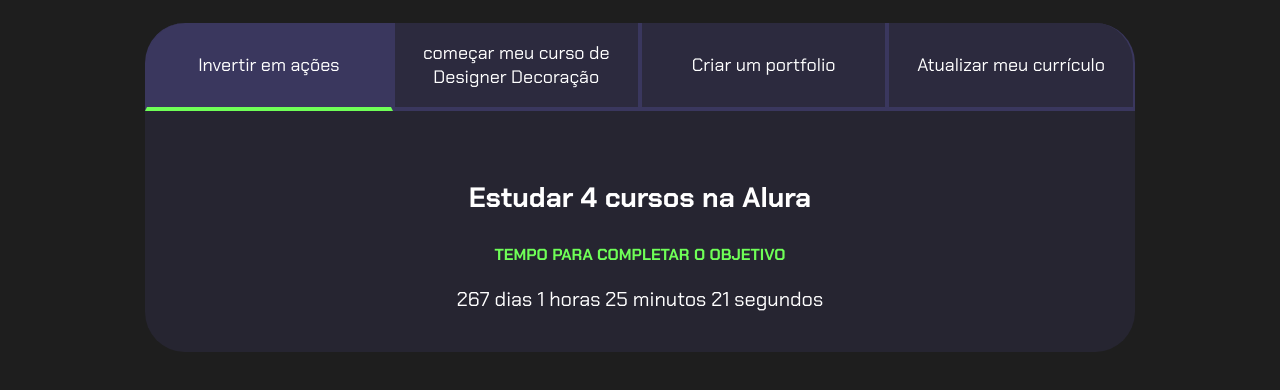
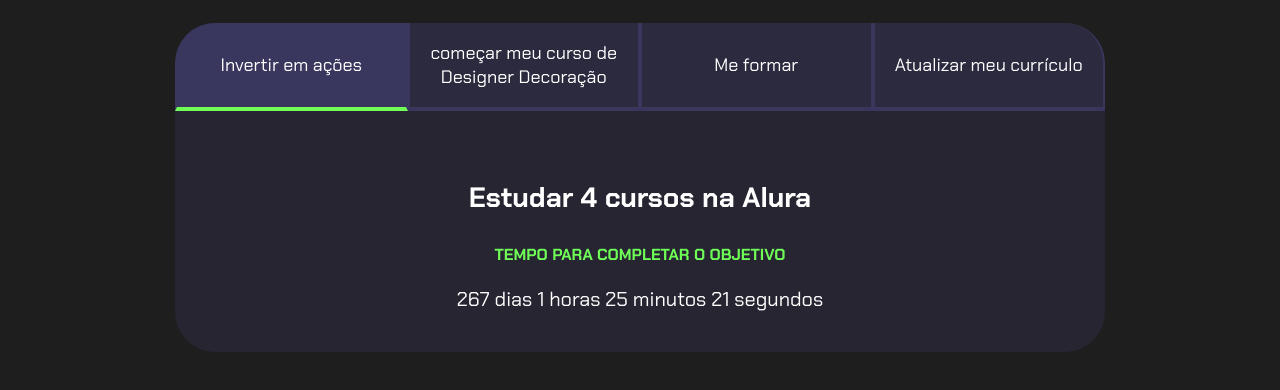
Before and after one commit to marianagabriela12/projeto1, a plain HTML site: page index.html in a window 1280 px wide. Shown: the part 80-470 px from the top of the page. Drawn offline with Linux system fonts and the light colour scheme.

Commit message:
sfhehwurfbur

```diff
--- a/index.html
+++ b/index.html
@@ -13,7 +13,7 @@
         <div class="botoes">
             <button class="botao ativo">Invertir em ações</button>
             <button class="botao">começar meu curso de Designer Decoração</button>
-            <button class="botao">Criar um portfolio</button>
+            <button class="botao">Me formar</button>
             <button class="botao">Atualizar meu currículo</button>
         </div>
         <div class="abas-textos">
```
